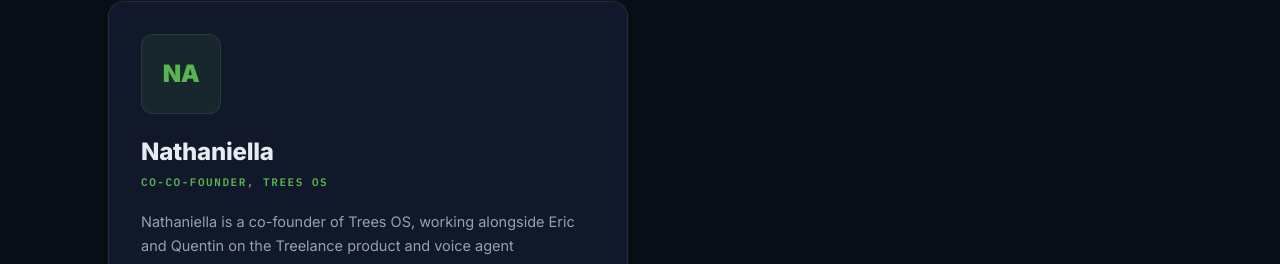
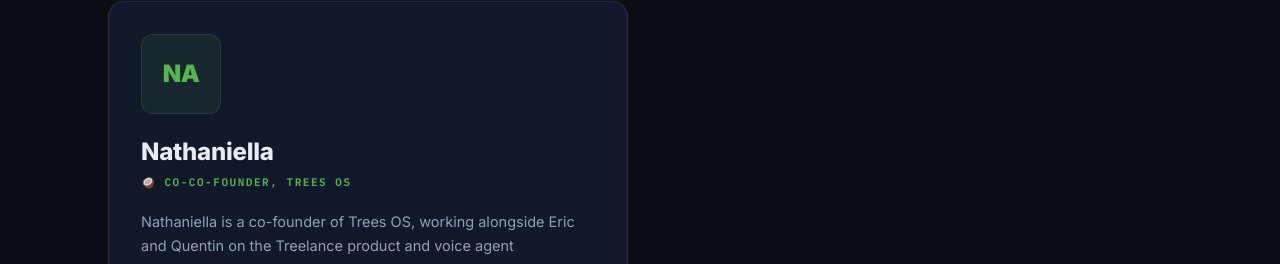
Before and after one commit to EricViso/treesoswebsite, a Next.js app: page /about in a window 1280 px wide. Shown: the part 1245-1509 px from the top of the page. Built offline with nearby package versions, Linux system fonts and the light colour scheme; no server answers.

Commit message:
about: 🥥 emoji for cocofounder

```diff
--- a/app/about/page.tsx
+++ b/app/about/page.tsx
@@ -50,7 +50,7 @@ const founders = [
   },
   {
     name: "Nathaniella",
-    role: "Co-Co-Founder, Trees OS",
+    role: "🥥 Co-Co-Founder, Trees OS",
     avatar: null,
     initials: "NA",
     bio: [
```
